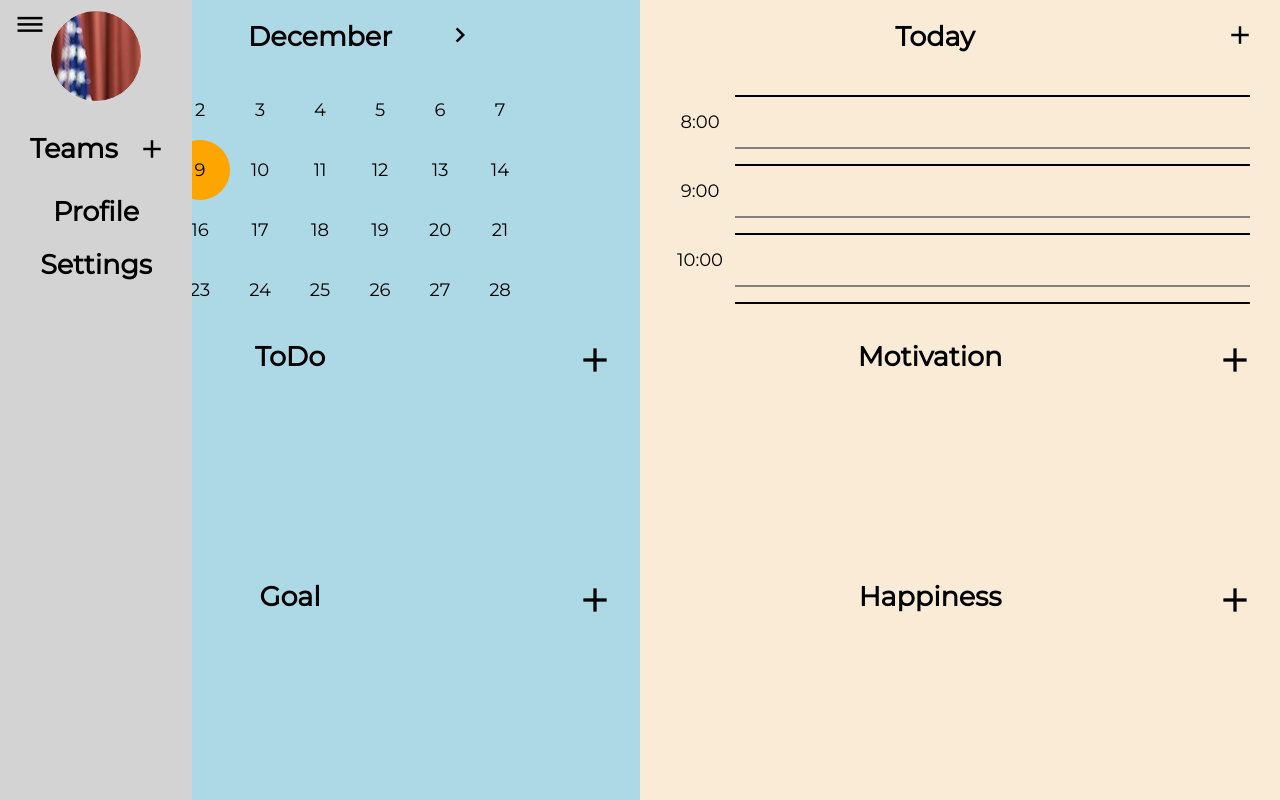
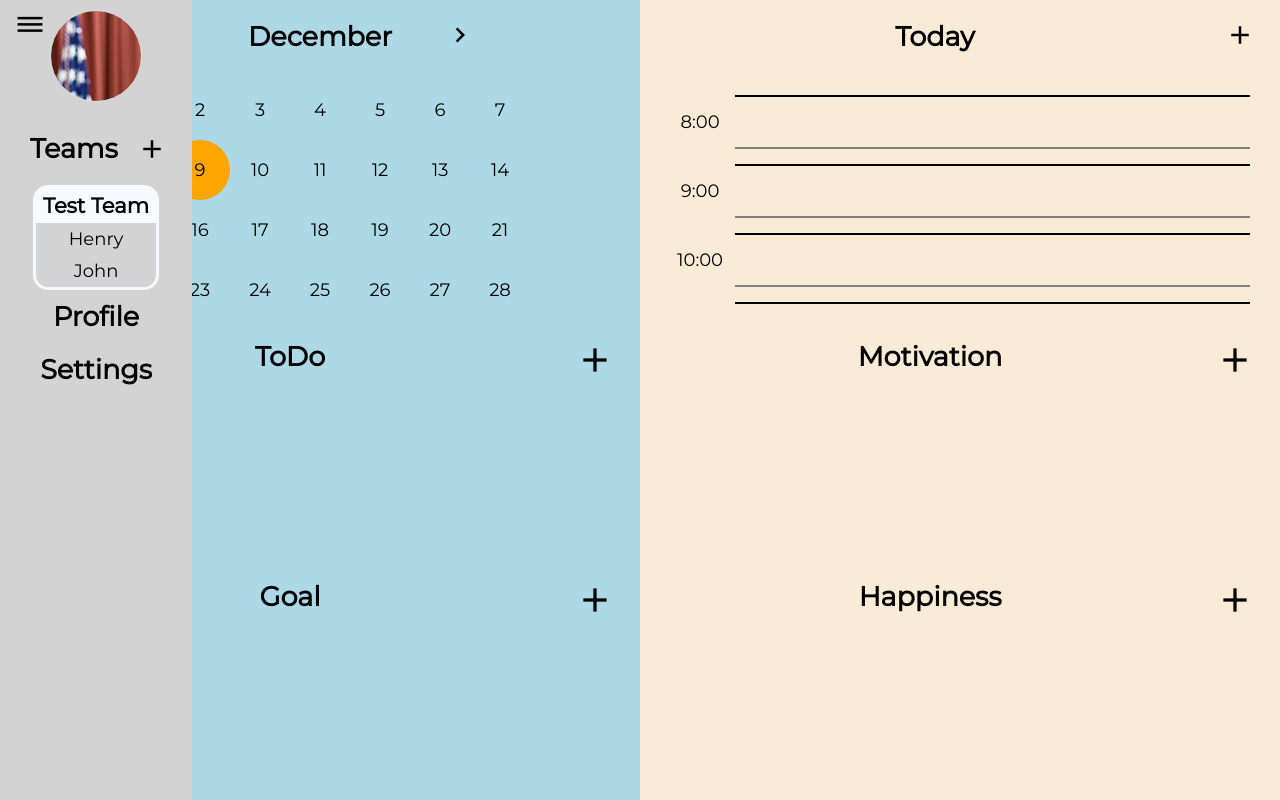
Before and after one commit to hxl1116/Flothe, a React app: page / in a window 1280 px wide. Both pictures are taken after a click on the icon "dehaze". Built offline with nearby package versions, Linux system fonts and the light colour scheme.

Commit message:
Redesigned team cards

```diff
--- a/resources/sass/partials/_sidebar.sass
+++ b/resources/sass/partials/_sidebar.sass
@@ -1,4 +1,23 @@
 $profile-img-dir: '../img/barack_obama.jpg'
+
+.menu-item-group
+  background: ghostwhite
+  padding: 0 !important
+  border: 3px solid ghostwhite
+  border-radius: 15px
+
+  h3
+    text-align: center
+    background: ghostwhite
+    //width: 100%
+    padding: 5px 7px
+    border-radius: 15px
+
+  p
+    text-align: center
+    background: lightgray
+    //width: 100%
+    padding: 5px 7px
 
 #side-menu-btn
   margin: 10px 15px
--- a/src/components/MenuItem.js
+++ b/src/components/MenuItem.js
@@ -9,14 +9,12 @@ class MenuItem extends Component {
 
     render() {
         return (
-            <div className="item-group">
-                <li>
-                    <h3>{this.props.name}</h3>
-                    {Object.values(this.props.members).map(val => (
-                        <p>{val}</p>
-                    ))}
-                </li>
-            </div>
+            <li className="menu-item-group">
+                <h3>{this.props.name}</h3>
+                {Object.values(this.props.members).map(val => (
+                    <p>{val}</p>
+                ))}
+            </li>
         )
     }
 }
--- a/src/components/Sidebar.js
+++ b/src/components/Sidebar.js
@@ -8,8 +8,11 @@ class Sidebar extends Component {
         super(props);
         this.state = {
             showSideMenu: false,
-            showTeamInputGroup: false,
-            teams: []
+            inputMode: false,
+            teams: [{
+                name: 'Test Team',
+                members: ['Henry', 'John']
+            }]
         }
     }
 
@@ -19,9 +22,9 @@ class Sidebar extends Component {
         })
     };
 
-    toggleTeamGroup = () => {
+    toggleInputMode = () => {
         this.setState({
-            showTeamInputGroup: !this.state.showTeamInputGroup
+            inputMode: !this.state.inputMode
         })
     };
 
@@ -46,17 +49,17 @@ class Sidebar extends Component {
     };
 
     render() {
-        const menuSectionHeader = (name) => (
+        const header = (name) => (
             <div className="section-header">
                 <h2>{name}</h2>
-                <i className="material-icons" onClick={this.toggleTeamGroup}>
+                <i className="material-icons" onClick={this.toggleInputMode}>
                     {this.state.showTeamInputGroup ? 'remove' : 'add'}
                 </i>
             </div>
         );
 
         const inputGroup = (
-            <div id="team-input-group" className={`input-group ${this.state.showTeamInputGroup ? 'show' : 'hide'}`}>
+            <div id="team-input-group" className="input-group">
                 <input type="text" id="team-name-input" placeholder="Team Name" required={true}/>
                 <p>Invite Members</p>
                 <input type="email" id="team-email-input-1" placeholder="Member 1"/>
@@ -65,7 +68,7 @@ class Sidebar extends Component {
                 <input type="email" id="team-email-input-1" placeholder="Member 1"/>
                 <button onClick={() => {
                     this.addTeam();
-                    this.toggleTeamGroup();
+                    this.toggleInputMode();
                 }}>Create
                 </button>
             </div>
@@ -78,17 +81,16 @@ class Sidebar extends Component {
                     <ul id="side-menu">
                         <div id="profile-img"/>
                         <div id="team-section">
-                            {menuSectionHeader('Teams')}
-                            <ol>
-                                {Object.values(this.state.teams).map((val, idx) => (
-                                    <MenuItem key={`team-${idx}`} idx={idx} name={val.name} members={val.members}/>
-                                ))}
-                            </ol>
-                            {inputGroup}
+                            {header('Teams')}
+                            {this.state.inputMode ? (inputGroup) : (
+                                <ol>
+                                    {this.state.teams.map((val, idx) => (
+                                        <MenuItem key={`team-${idx}`} idx={idx} name={val.name} members={val.members}/>
+                                    ))}
+                                </ol>
+                            )}
                         </div>
-                        {Object.values(sideMenuItems).map(val => (
-                            <li key={`${val}-side-menu-item`}><h2>{val}</h2></li>
-                        ))}
+                        {sideMenuItems.map(val => (<li key={`${val}-side-menu-item`}><h2>{val}</h2></li>))}
                     </ul>
                 </div>
             </Fragment>
```
Also changed, not shown: public/css/style.css, 1 other file.
